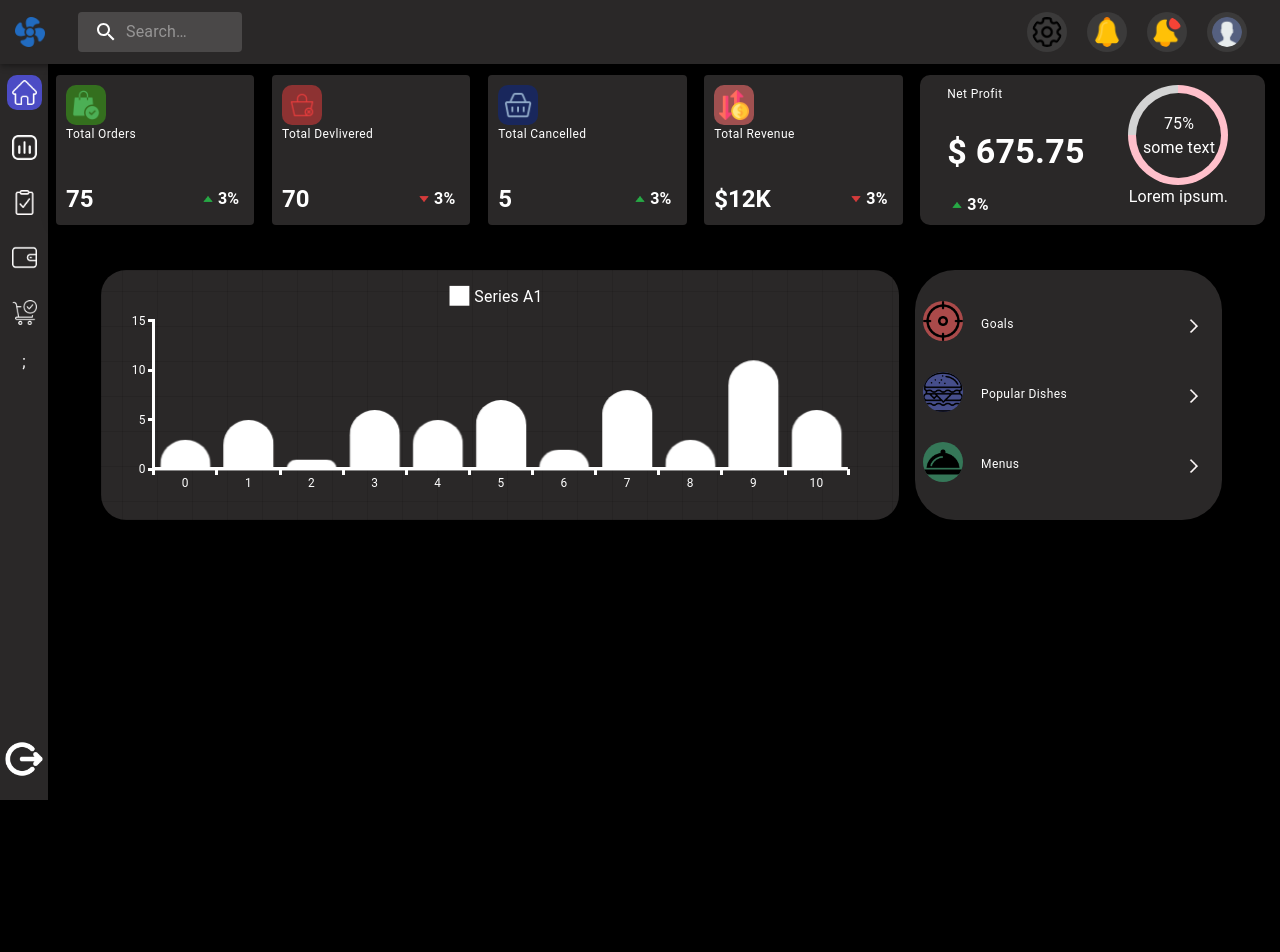
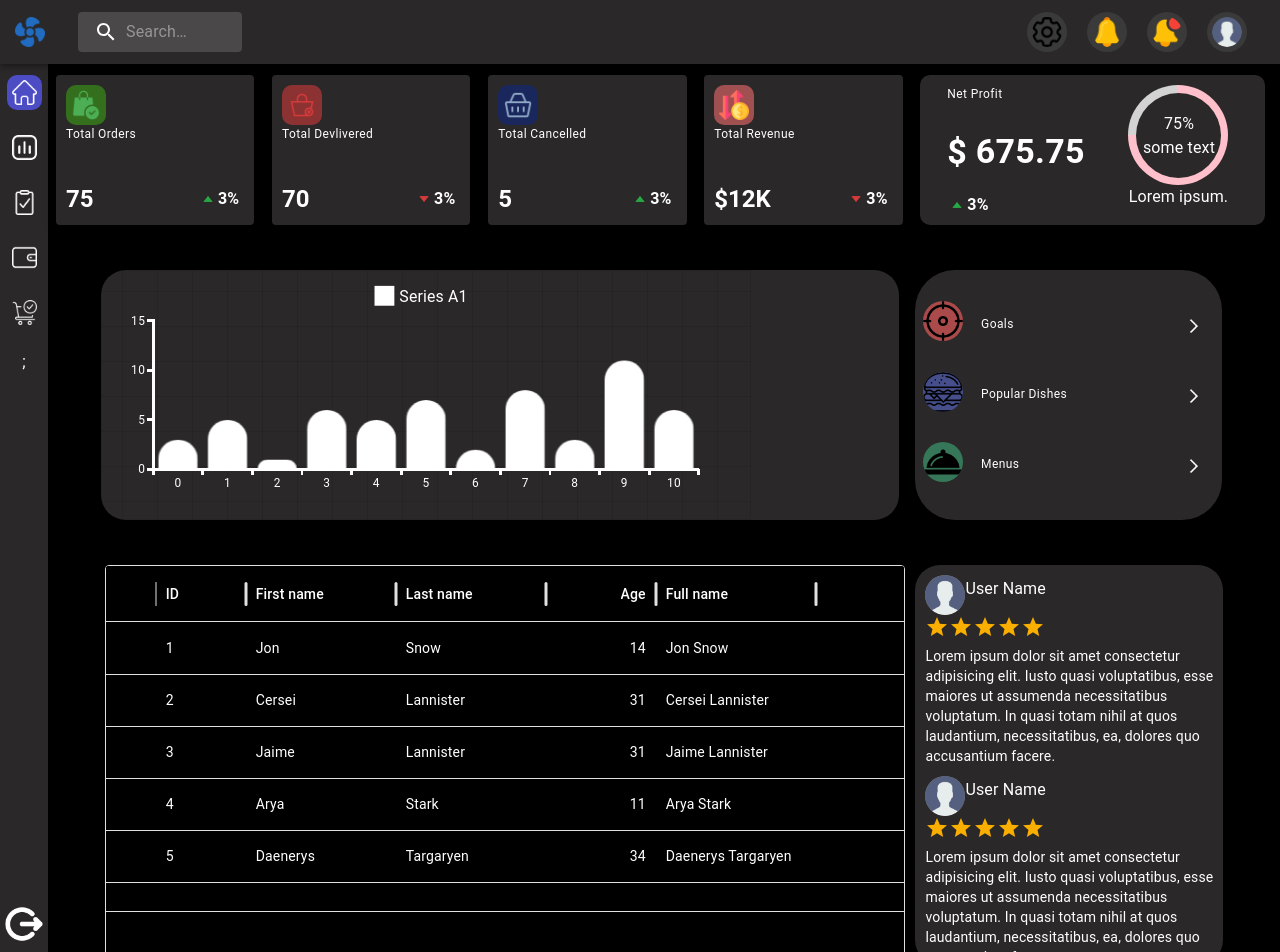
Before and after one commit to Sayyadsulthan/FitPeo-Static-Dashboard, a React (Vite) app: page / in a window 1280 px wide. Shown: the top 952 px of the page. Before the commit the page ends 800 px from the top, so only its background shows below. Built offline with nearby package versions, Linux system fonts and the light colour scheme.

Commit message:
Updated the Customer Review and OrderTsble

```diff
--- a/package.json
+++ b/package.json
@@ -16,6 +16,7 @@
     "@mui/icons-material": "^5.16.6",
     "@mui/material": "^5.16.6",
     "@mui/x-charts": "^7.12.0",
+    "@mui/x-data-grid": "^7.12.0",
     "react": "^18.3.1",
     "react-dom": "^18.3.1"
   },
--- a/src/App.jsx
+++ b/src/App.jsx
@@ -6,6 +6,8 @@ import ProductOverviewCard from './components/ProductOverviewCard';
 import NetProfitCard from './components/NetProfitCard';
 import { ActivityChart } from './components/ActivityChart';
 import MenuOverview from './components/MenuOverview';
+import OrdersTable from './components/OrdersTable';
+import CustomerReviewsCard from './components/CustomerReviewsCard';
 function App() {
     const isNonLaptop = useMediaQuery('(min-width:770px)');
     const isNonMobile = useMediaQuery('(min-width:550px)');
@@ -21,6 +23,7 @@ function App() {
                     bgcolor={theme.dark.colors.body}
                     gap={5}
                 >
+                    {/* First Row */}
                     <Box
                         bgcolor={theme.dark.colors.body}
                         width={'100%'} /* height={'100%'}*/
@@ -33,6 +36,7 @@ function App() {
                         <ProductOverviewCard />
                         <NetProfitCard />
                     </Box>
+                    {/* Second rows */}
                     <Box
                         display={'flex'}
                         width={'100%'}
@@ -47,6 +51,17 @@ function App() {
                         <ActivityChart />
                         <MenuOverview />
                     </Box>
+                    {/* Third rows */}
+                    <Box
+                        display={'flex'}
+                        flexDirection={isNonMobile ? 'row' : 'column'}
+                        justifyContent={isNonLaptop ? 'center' : 'center'}
+                        alignItems={isNonMobile ? '' : 'center'}
+                        gap={'10px'}
+                    >
+                        <OrdersTable />
+                        <CustomerReviewsCard />
+                    </Box>
                 </Box>
             </Box>
         </>
--- a/src/components/ActivityChart.jsx
+++ b/src/components/ActivityChart.jsx
@@ -60,7 +60,7 @@ export const ActivityChart = () => {
                         color: 'white',
                     },
                 ]}
-                width={isNonLaptop ? 800 : isNonMobile ? 600 : 350}
+                width={isNonLaptop ? 650 : isNonMobile ? 350 : 350}
                 height={250}
                 color={colors}
                 borderRadius={50}
--- a/src/components/CustomerReviewsCard.jsx
+++ b/src/components/CustomerReviewsCard.jsx
@@ -1,7 +1,58 @@
+import { Box, Rating, Typography, useMediaQuery } from '@mui/material';
 import React from 'react';
+import StarIcon from '@mui/icons-material/Star';
+import { userProfile } from '../assets';
+import theme from '../utils/theme.json';
+let sample = [1, 2, 3, 4];
+const CustomerReviewsCard = () => {
+    const isNonLaptop = useMediaQuery('(min-width:770px)');
+    const isNonMobile = useMediaQuery('(min-width:550px)');
+    return (
+        <Box
+            display={'flex'}
+            flexDirection={'column'}
+            gap={'10px'}
+            sx={{
+                overflowX: 'scroll',
 
-const CustomerReviewsCard = () => {
-    return <div>CustomerReviewsCard</div>;
+                ['::-webkit-scrollbar']: {
+                    width: '5px',
+                },
+            }}
+            height={'400px'}
+            width={isNonLaptop ? '25%' : isNonMobile ? '30%' : '80%'}
+            bgcolor={theme.dark.colors.nav.body}
+            borderRadius={'25px'}
+            padding={'10px'}
+        >
+            {sample.map((val) => (
+                <Box>
+                    <Box display={'flex'} flexWrap={'wrap'}>
+                        <img
+                            src={userProfile}
+                            alt={''}
+                            width={'40px'}
+                            style={{ background: 'grey', borderRadius: '50%' }}
+                        />
+                        <Typography variant='subtitle1'>User Name</Typography>
+                    </Box>
+                    <Rating
+                        name='text-feedback'
+                        value={5}
+                        readOnly
+                        precision={0.5}
+                        emptyIcon={<StarIcon style={{ opacity: 0.55 }} fontSize='inherit' />}
+                    />
+                    <Typography variant='body2' noWrap={false}>
+                        Lorem ipsum dolor sit amet consectetur adipisicing elit. Iusto quasi
+                        voluptatibus, esse maiores ut assumenda necessitatibus voluptatum. In quasi
+                        totam nihil at quos laudantium, necessitatibus, ea, dolores quo accusantium
+                        facere.
+                    </Typography>
+                </Box>
+            ))}
+        </Box>
+    );
 };
 
 export default CustomerReviewsCard;
--- a/src/components/OrdersTable.jsx
+++ b/src/components/OrdersTable.jsx
@@ -1,7 +1,88 @@
-import React from 'react';
+import * as React from 'react';
+import Box from '@mui/material/Box';
+import { DataGrid } from '@mui/x-data-grid';
+import { useMediaQuery } from '@mui/material';
 
-const OrdersTable = () => {
-    return <div>OrdersTable</div>;
-};
+const columns = [
+    { field: 'id', headerName: 'ID', width: 90 },
+    {
+        field: 'firstName',
+        headerName: 'First name',
+        width: 150,
+        editable: true,
+    },
+    {
+        field: 'lastName',
+        headerName: 'Last name',
+        width: 150,
+        editable: true,
+    },
+    {
+        field: 'age',
+        headerName: 'Age',
+        type: 'number',
+        width: 110,
+        editable: true,
+    },
+    {
+        field: 'fullName',
+        headerName: 'Full name',
+        description: 'This column has a value getter and is not sortable.',
+        sortable: false,
+        width: 160,
+        valueGetter: (value, row) => `${row.firstName || ''} ${row.lastName || ''}`,
+    },
+];
 
-export default OrdersTable;
+const rows = [
+    { id: 1, lastName: 'Snow', firstName: 'Jon', age: 14 },
+    { id: 2, lastName: 'Lannister', firstName: 'Cersei', age: 31 },
+    { id: 3, lastName: 'Lannister', firstName: 'Jaime', age: 31 },
+    { id: 4, lastName: 'Stark', firstName: 'Arya', age: 11 },
+    { id: 5, lastName: 'Targaryen', firstName: 'Daenerys', age: 34 },
+];
+
+export default function OrdersTable() {
+    const isNonLaptop = useMediaQuery('(min-width:770px)');
+    const isNonMobile = useMediaQuery('(min-width:550px)');
+    return (
+        <Box
+            sx={{
+                height: '400px',
+                width: isNonLaptop ? '65%' : isNonMobile ? '50%' : '100%',
+                color: 'white',
+            }}
+        >
+            <DataGrid
+                rows={rows}
+                columns={columns}
+                initialState={{
+                    pagination: {
+                        paginationModel: {
+                            pageSize: 5,
+                        },
+                    },
+                }}
+                pageSizeOptions={[5]}
+                checkboxSelection
+                disableRowSelectionOnClick
+                sx={(theme) => ({
+                    color: 'white',
+
+                    ['.MuiDataGrid-topContainer']: {
+                        bgcolor: 'black !important',
+                    },
+                    ['.MuiDataGrid-root']: {
+                        bgcolor: 'black !important',
+                    },
+                    ['.MuiDataGrid-container--top [role=row]']: {
+                        bgcolor: 'black !important',
+                    },
+                    '& .super-app-theme--header': {
+                        backgroundColor: 'black !important',
+                    },
+                })}
+            />
+        </Box>
+    );
+}
```
Also changed, not shown: 1 other file (tests, documents, lock files or other folders).
